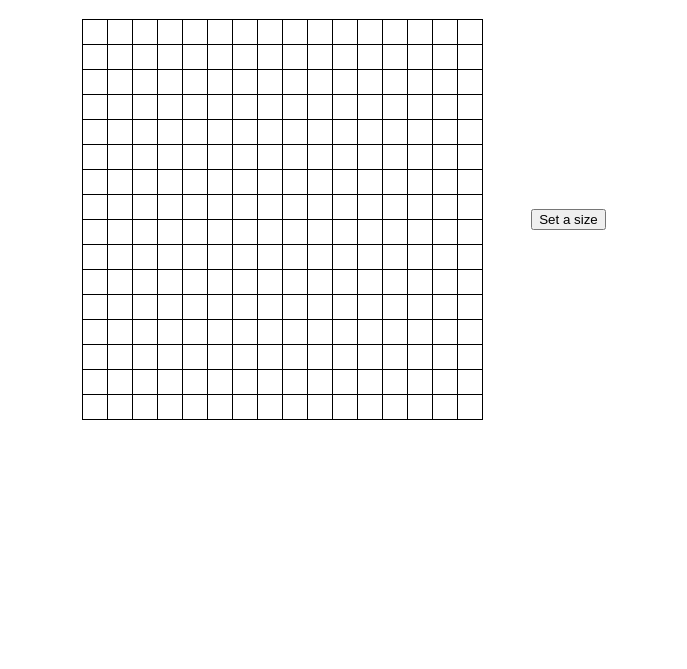
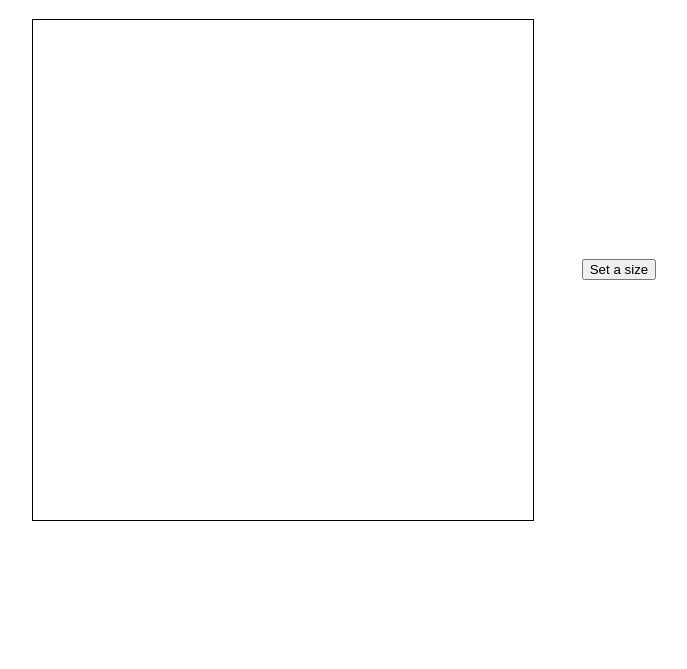
Before and after one commit to DejanLP/etch-a-sketch, a plain HTML site: page index.html in a window 1280 px wide. Shown: the part 69-738 px from the top of the page, without its empty margins (296-983 px from the left). Drawn offline with Linux system fonts and the light colour scheme.

Commit message:
Adjust grid depending on input

```diff
--- a/index.css
+++ b/index.css
@@ -28,18 +28,21 @@ img {
 }
 
 .container {
+    --rows: 16;
+    --columns: 16;
     display: grid;
-    grid-template-columns: repeat(16, auto);
+    height: 500px;
+    width: 500px;
+    grid-template-columns: repeat(var(--rows), 1fr);
+    grid-template-rows: repeat(var(--columns), 1fr);
     background-color: black;
-    grid-gap: 1px;
     padding: 1px;
 }
 
 .cell {
-    width: 24px;
-    height: 24px;
     background-color: white;
-
+    height: auto;
+    width: auto;
 }
 
 .wrapper{
--- a/index.js
+++ b/index.js
@@ -1,21 +1,23 @@
 const container = document.querySelector('.container');
 
-function createGrid(rows) {
+
+function createGrid(rows, columns) {
     const newCell = document.querySelector('.cell');
     if (newCell !== null) {
-        container.remove();
+        container.style.setProperty('--rows', rows);
+        container.style.setProperty('--columns', columns);
     }
-    for (let i = 1; i <= rows*rows; i++) {
+    for (let i = 1; i <= rows*columns; i++) {
         const cell = document.createElement('div');
         cell.classList.add('cell');
         container.appendChild(cell);
-        cell.addEventListener('mouseleave', () => {
+        cell.addEventListener('mouseenter', () => {
             cell.style.backgroundColor = 'grey';
         })
 
     }
 }
-createGrid(16);
+createGrid(16, 16);
 
 const gridBtn = document.querySelector('button');
 gridBtn.addEventListener('click', () => {newGrid()})
@@ -26,5 +28,5 @@ function newGrid() {
         alert('Only enter a number');
         return;
     }
-    createGrid(size);
+    createGrid(size, size);
 }
```
